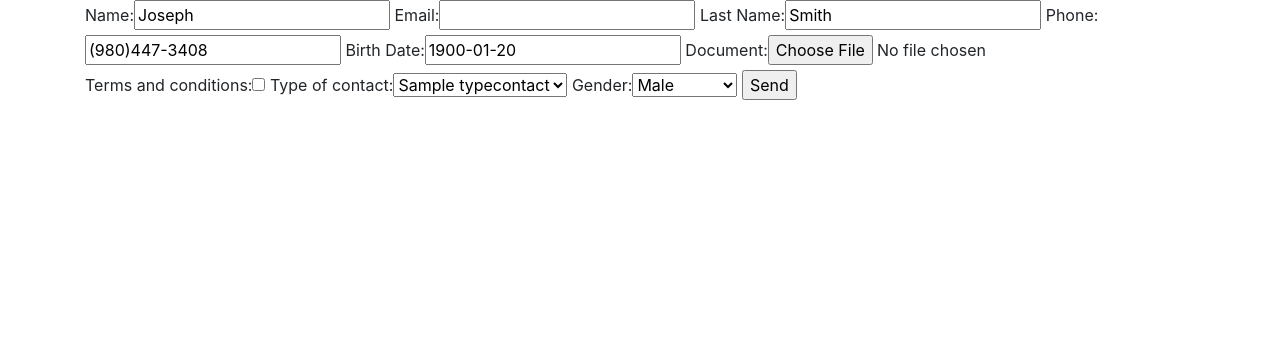
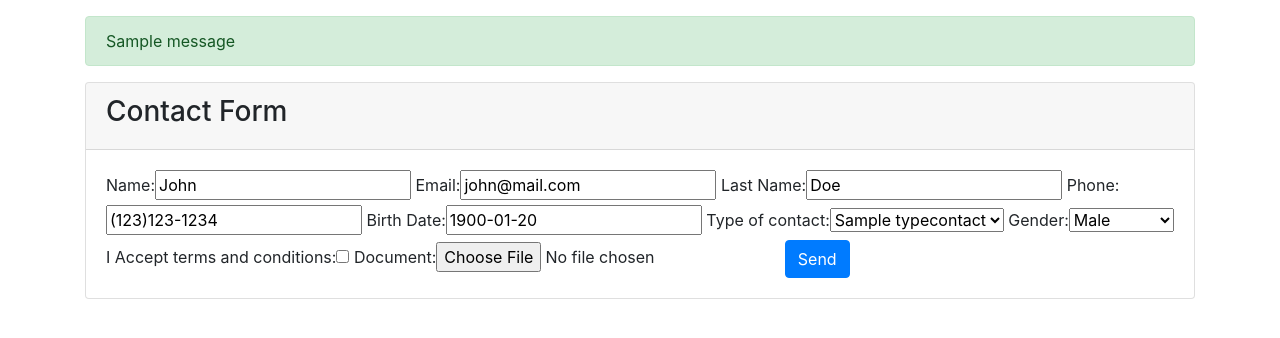
Before and after one commit to calvarado2004/django-api-rest, a Django app: page /comment/contact in a window 1280 px wide. Shown: the top 338 px of the page. Run offline with Django 3.2, Linux system fonts and the light colour scheme; tables that the repository leaves empty hold one stand-in row (values such as "Sample post"); one stand-in notice (Sample message) is shown; some libraries are stand-ins or nearby versions.

Commit message:
Form finalized

```diff
--- a/djangovue/comment/forms.py
+++ b/djangovue/comment/forms.py
@@ -27,19 +27,16 @@ from django import forms
 
 class ContactForm(forms.Form):
 
-    CHOICE = ( (1,'Business'),(2,'Government'),(3,'JointVenture') )
-
     GENDER = ( ('M', 'Male'),
                ('F', 'Female'),
                ('N', 'Non binary'))
 
-    name = forms.CharField(label="Name:",initial='Joseph',required=True,max_length=255, min_length=5, validators=[MinLengthValidator(5)])
-    email = forms.CharField(label='Email:', validators=[EmailValidator(message='You did not send a valid email'),MinLengthValidator(6)])
-    surname = forms.CharField(label="Last Name:",initial='Smith',required=True,max_length=255, min_length=5)
-    phone = forms.RegexField(label='Phone',initial='(980)447-3408',regex='\(\w{3}\)\w{3}-\w{4}',max_length=13,min_length=13)
+    name = forms.CharField(label="Name:",initial='John',required=True,max_length=255, min_length=4, validators=[MinLengthValidator(4)])
+    email = forms.CharField(label='Email:', initial='john@mail.com', validators=[EmailValidator(message='You did not send a valid email'),MinLengthValidator(6)])
+    surname = forms.CharField(label="Last Name:",initial='Doe',required=True,max_length=255, min_length=3)
+    phone = forms.RegexField(label='Phone',initial='(123)123-1234',regex='\(\w{3}\)\w{3}-\w{4}',max_length=13,min_length=13)
     birth_date = forms.DateField(label='Birth Date:',initial='1900-01-20')
+    type_contact = forms.ModelChoiceField(label='Type of contact', queryset=TypeContact.objects.all(),initial=2)
+    vgender = forms.ChoiceField(label='Gender', choices=GENDER, initial=1)
+    terms = forms.BooleanField(label='I Accept terms and conditions')
     document = forms.FileField(label='Document', required=False)
-    terms = forms.BooleanField(label='Terms and conditions')
-    #type_contact = forms.ChoiceField(label='Type of contact',choices=CHOICE, initial=2)
-    type_contact = forms.ModelChoiceField(label='Type of contact', queryset=TypeContact.objects.all(),initial=2)
-    vgender = forms.ChoiceField(label='Gender', choices=GENDER)
--- a/djangovue/comment/models.py
+++ b/djangovue/comment/models.py
@@ -7,16 +7,23 @@ class Comment(models.Model):
 
     def __str__(self):
         return 'Comment #{}'.format(self.id)
-class Contact(models.Model):
-    name = models.CharField(max_length=255)
-    email = models.CharField(max_length=100)
-    surname = models.CharField(max_length=255)
-    phone = models.CharField(max_length=15)
-    birth_date = models.DateField()
-    document = models.FileField(upload_to='uploads/contact',default='',null=True)
 
 class TypeContact(models.Model):
     name = models.CharField(max_length=50)
 
     def __str__(self):
         return self.name
+class Contact(models.Model):
+
+    GENDER = ( ('M', 'Male'),
+        ('F', 'Female'),
+        ('N', 'Non binary'))
+
+    name = models.CharField(max_length=255)
+    email = models.CharField(max_length=100)
+    surname = models.CharField(max_length=255)
+    phone = models.CharField(max_length=15)
+    birth_date = models.DateField()
+    vgender = models.CharField(max_length=15, choices=GENDER, default='M')
+    document = models.FileField(upload_to='uploads/contact',default='',null=True)
+    type_contact = models.ForeignKey(TypeContact, on_delete=models.CASCADE, default=1)
--- a/djangovue/comment/templates/contact.html
+++ b/djangovue/comment/templates/contact.html
@@ -14,7 +14,19 @@
 </head>
 <body>
 
-    <div class="container">
+    <div class="container mt-3">
+
+        {% if messages %}
+            {% for m in messages %}
+              <div class="alert {% if m.tags %}  alert-{{ m.tags }} {% endif %}">{{ m }}</div>
+            {% endfor %}
+        {% endif %}
+
+       <div class="card">
+           <div class="card-header">
+               <h3>Contact Form</h3>
+           </div>
+           <div class="card-body">
             <form action="" method="POST" enctype="multipart/form-data">
                 {% csrf_token %}
 
@@ -31,9 +43,10 @@
 
                 {{ form|bootstrap }}
 
-
-            <input type="submit" value="Send">
+                <input type="submit" value="Send" class="btn btn-primary">
             </form>
+           </div>
+       </div>
     </div>
 
 </body>
--- a/djangovue/comment/views.py
+++ b/djangovue/comment/views.py
@@ -1,5 +1,6 @@
 from django.core.exceptions import ValidationError
 from django.shortcuts import render, redirect, get_object_or_404
+from django.contrib import messages
 from .models import Comment, Contact
 from .forms import CommentForm, ContactForm
 
@@ -43,9 +44,14 @@ def contact(request):
             contact.phone = form.cleaned_data['phone']
             contact.email = form.cleaned_data['email']
             contact.birth_date = form.cleaned_data['birth_date']
+            contact.vgender = form.cleaned_data['vgender']
+            contact.type_contact = form.cleaned_data['type_contact']
             if 'document' in request.FILES:
                 contact.document = request.FILES['document']
             contact.save()
+
+            messages.add_message(request, messages.INFO,'Contact saved.')
+
             return redirect('comment:contact')
         else:
             print('Not valid')
```
Also changed, not shown: djangovue/comment/migrations/0005_contact_vgender.py (added), djangovue/comment/migrations/0006_contact_type_contact.py (added). Lines whose indentation alone changed are shown as unchanged.
